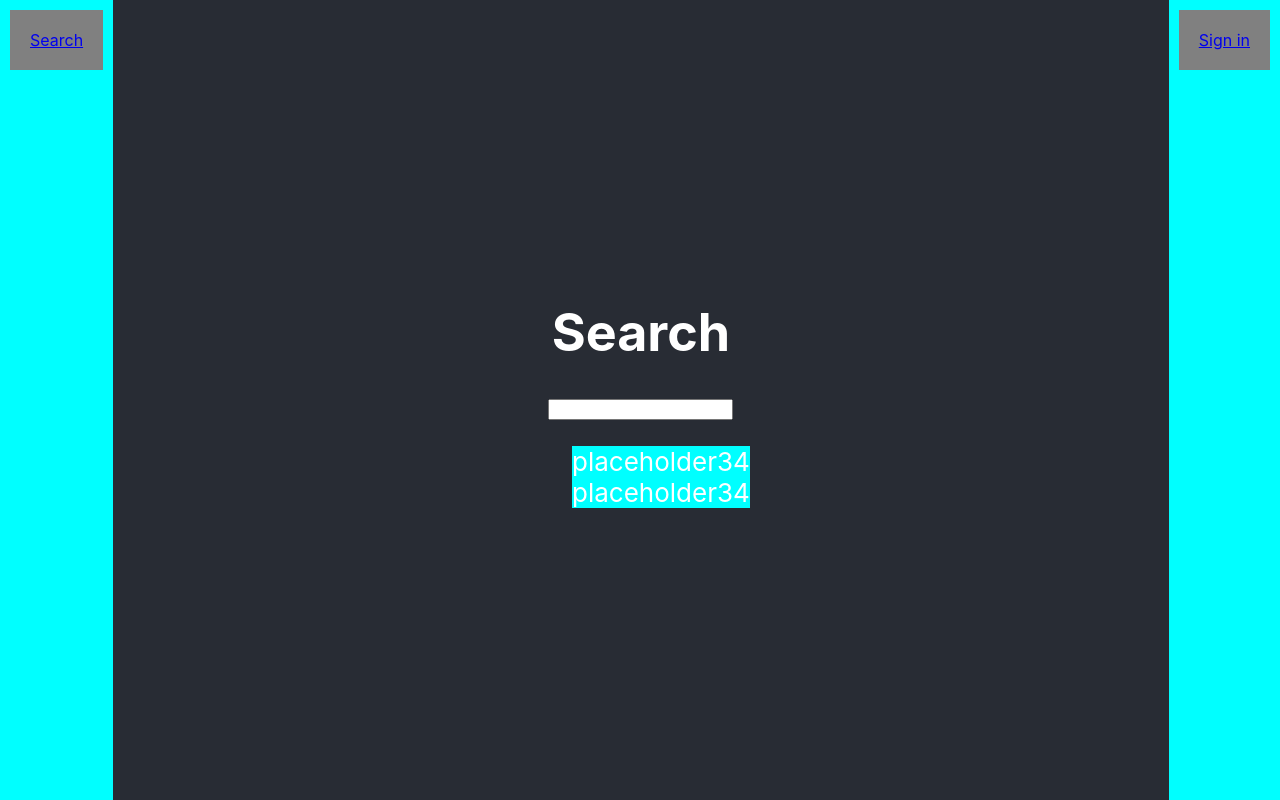
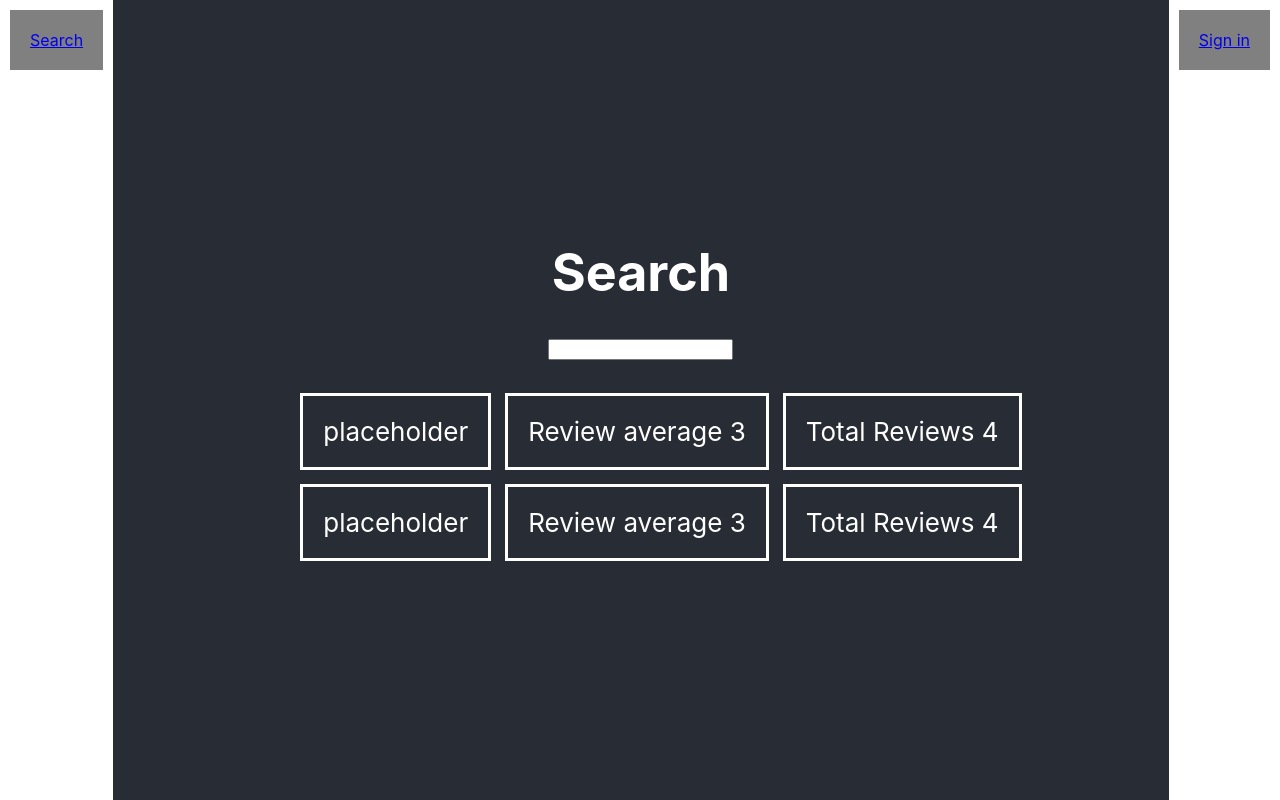
Before and after one commit to Blueracey/Media-database, a React (Create React App) app in the folder front-end/: page /search in a window 1280 px wide. Built offline with nearby package versions, Linux system fonts and the light colour scheme.

Commit message:
More changes to the Search page
fixed the nav.css div{ ] from effecting all div on the website

made the Search page more appealing

```diff
--- a/front-end/src/Nav/Nav.css
+++ b/front-end/src/Nav/Nav.css
@@ -6,4 +6,4 @@ background-color: grey; }
     margin: 10px;
     padding: 20px;
     background-color: grey; }
-div{background-color: aqua;}
+.navBar{background-color: aqua;}
--- a/front-end/src/Nav/NavBar.jsx
+++ b/front-end/src/Nav/NavBar.jsx
@@ -4,7 +4,7 @@ function Navbar() {
 //nagiation bar links to all three of the pages
     return (
         <nav>
-            <div>
+            <div class = "navBar">
 
 
 
--- a/front-end/src/Search.css
+++ b/front-end/src/Search.css
@@ -13,5 +13,16 @@
     display: flex;
     flex-direction: row;
     row-gap: 10px;
-    background-color: red;
+
+
+
+
+
+    div{
+
+      margin: 10px;
+      padding: 20px;
+      outline-style: solid;
+
+    }
   }
--- a/front-end/src/Search.jsx
+++ b/front-end/src/Search.jsx
@@ -23,8 +23,8 @@ return(
 
                     <label>
                     <div>{item.searchResult}</div>
-                    <div>{item.reviewAverage}</div>
-                    <div>{item.totalReviews}</div>
+                    <div>Review average {item.reviewAverage}</div>
+                    <div>Total Reviews {item.totalReviews}</div>
                     </label>
 
 
```
